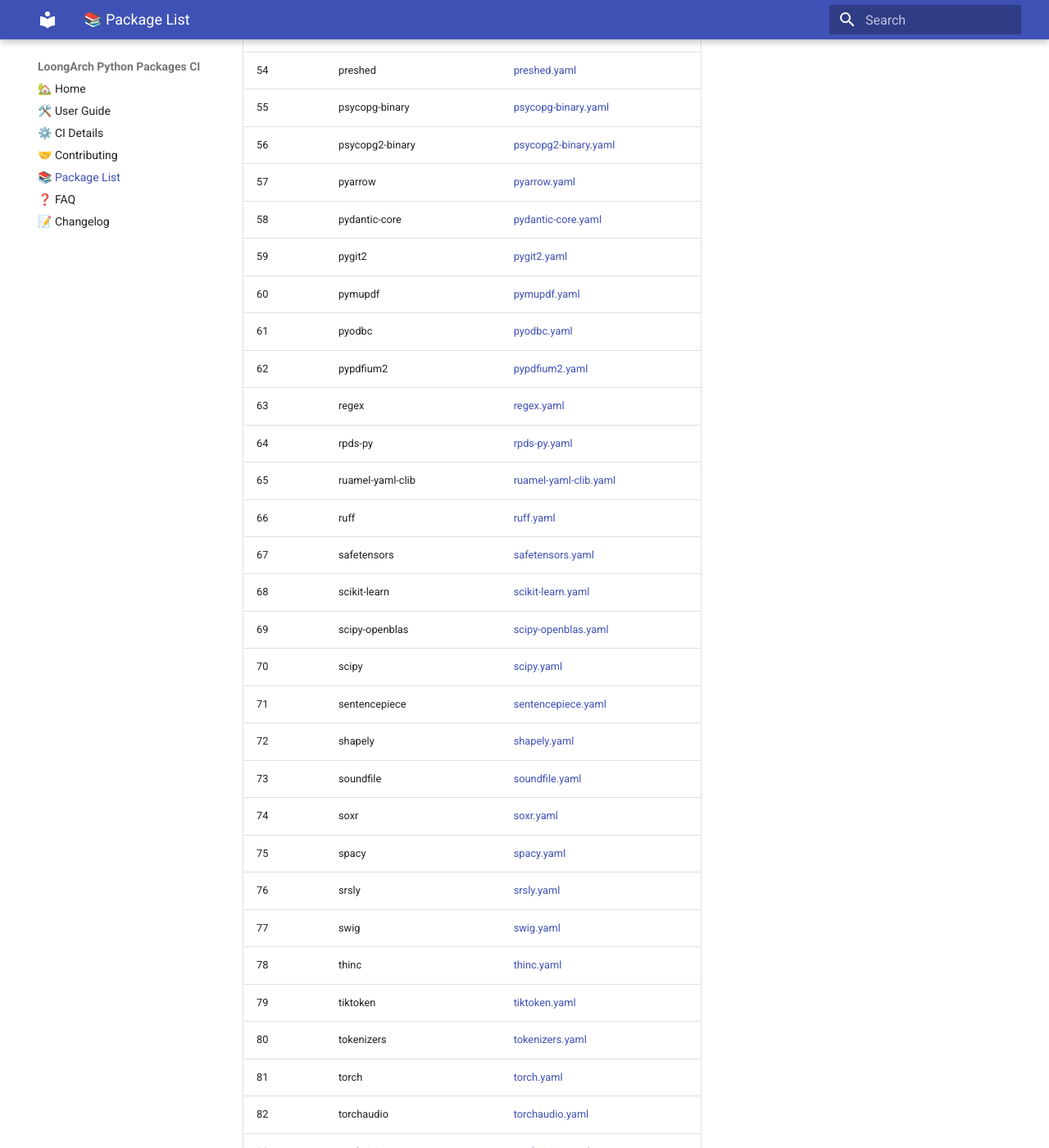
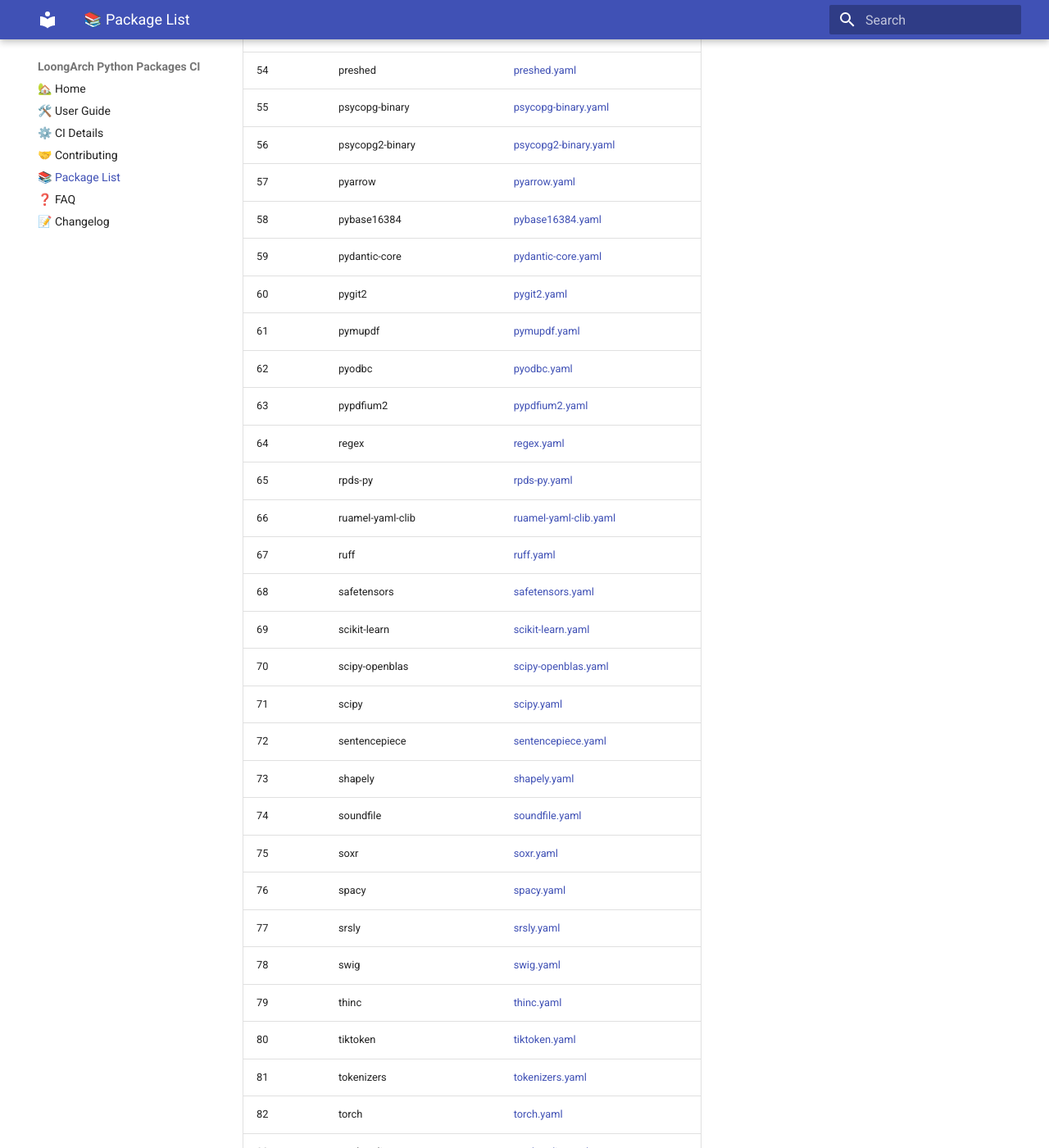
Before and after one commit to wxpppp/pypi, an MkDocs documentation site: the page built from docs/package-list.md, in a window 1280 px wide and 1400 px high, scrolled down 2572 px. Shown: the whole window at 82% size. Built offline with MkDocs 1.6.1 and Material for MkDocs 9.7.7, drawn with Linux system fonts in a browser that asks for light colours; some of the changed text lies outside the part shown.

Commit message:
auto: update bilingual README and package list docs

```diff
--- a/docs/package-list.md
+++ b/docs/package-list.md
@@ -59,36 +59,37 @@
 | 55 | psycopg-binary | [psycopg-binary.yaml](https://github.com/Loongson-Cloud-Community/pypi/blob/main/.github/workflows/psycopg-binary.yaml) |
 | 56 | psycopg2-binary | [psycopg2-binary.yaml](https://github.com/Loongson-Cloud-Community/pypi/blob/main/.github/workflows/psycopg2-binary.yaml) |
 | 57 | pyarrow | [pyarrow.yaml](https://github.com/Loongson-Cloud-Community/pypi/blob/main/.github/workflows/pyarrow.yaml) |
-| 58 | pydantic-core | [pydantic-core.yaml](https://github.com/Loongson-Cloud-Community/pypi/blob/main/.github/workflows/pydantic-core.yaml) |
-| 59 | pygit2 | [pygit2.yaml](https://github.com/Loongson-Cloud-Community/pypi/blob/main/.github/workflows/pygit2.yaml) |
-| 60 | pymupdf | [pymupdf.yaml](https://github.com/Loongson-Cloud-Community/pypi/blob/main/.github/workflows/pymupdf.yaml) |
-| 61 | pyodbc | [pyodbc.yaml](https://github.com/Loongson-Cloud-Community/pypi/blob/main/.github/workflows/pyodbc.yaml) |
-| 62 | pypdfium2 | [pypdfium2.yaml](https://github.com/Loongson-Cloud-Community/pypi/blob/main/.github/workflows/pypdfium2.yaml) |
-| 63 | regex | [regex.yaml](https://github.com/Loongson-Cloud-Community/pypi/blob/main/.github/workflows/regex.yaml) |
-| 64 | rpds-py | [rpds-py.yaml](https://github.com/Loongson-Cloud-Community/pypi/blob/main/.github/workflows/rpds-py.yaml) |
-| 65 | ruamel-yaml-clib | [ruamel-yaml-clib.yaml](https://github.com/Loongson-Cloud-Community/pypi/blob/main/.github/workflows/ruamel-yaml-clib.yaml) |
-| 66 | ruff | [ruff.yaml](https://github.com/Loongson-Cloud-Community/pypi/blob/main/.github/workflows/ruff.yaml) |
-| 67 | safetensors | [safetensors.yaml](https://github.com/Loongson-Cloud-Community/pypi/blob/main/.github/workflows/safetensors.yaml) |
-| 68 | scikit-learn | [scikit-learn.yaml](https://github.com/Loongson-Cloud-Community/pypi/blob/main/.github/workflows/scikit-learn.yaml) |
-| 69 | scipy-openblas | [scipy-openblas.yaml](https://github.com/Loongson-Cloud-Community/pypi/blob/main/.github/workflows/scipy-openblas.yaml) |
-| 70 | scipy | [scipy.yaml](https://github.com/Loongson-Cloud-Community/pypi/blob/main/.github/workflows/scipy.yaml) |
-| 71 | sentencepiece | [sentencepiece.yaml](https://github.com/Loongson-Cloud-Community/pypi/blob/main/.github/workflows/sentencepiece.yaml) |
-| 72 | shapely | [shapely.yaml](https://github.com/Loongson-Cloud-Community/pypi/blob/main/.github/workflows/shapely.yaml) |
-| 73 | soundfile | [soundfile.yaml](https://github.com/Loongson-Cloud-Community/pypi/blob/main/.github/workflows/soundfile.yaml) |
-| 74 | soxr | [soxr.yaml](https://github.com/Loongson-Cloud-Community/pypi/blob/main/.github/workflows/soxr.yaml) |
-| 75 | spacy | [spacy.yaml](https://github.com/Loongson-Cloud-Community/pypi/blob/main/.github/workflows/spacy.yaml) |
-| 76 | srsly | [srsly.yaml](https://github.com/Loongson-Cloud-Community/pypi/blob/main/.github/workflows/srsly.yaml) |
-| 77 | swig | [swig.yaml](https://github.com/Loongson-Cloud-Community/pypi/blob/main/.github/workflows/swig.yaml) |
-| 78 | thinc | [thinc.yaml](https://github.com/Loongson-Cloud-Community/pypi/blob/main/.github/workflows/thinc.yaml) |
-| 79 | tiktoken | [tiktoken.yaml](https://github.com/Loongson-Cloud-Community/pypi/blob/main/.github/workflows/tiktoken.yaml) |
-| 80 | tokenizers | [tokenizers.yaml](https://github.com/Loongson-Cloud-Community/pypi/blob/main/.github/workflows/tokenizers.yaml) |
-| 81 | torch | [torch.yaml](https://github.com/Loongson-Cloud-Community/pypi/blob/main/.github/workflows/torch.yaml) |
-| 82 | torchaudio | [torchaudio.yaml](https://github.com/Loongson-Cloud-Community/pypi/blob/main/.github/workflows/torchaudio.yaml) |
-| 83 | torchvision | [torchvision.yaml](https://github.com/Loongson-Cloud-Community/pypi/blob/main/.github/workflows/torchvision.yaml) |
-| 84 | ujson | [ujson.yaml](https://github.com/Loongson-Cloud-Community/pypi/blob/main/.github/workflows/ujson.yaml) |
-| 85 | uv | [uv.yaml](https://github.com/Loongson-Cloud-Community/pypi/blob/main/.github/workflows/uv.yaml) |
-| 86 | uvloop | [uvloop.yaml](https://github.com/Loongson-Cloud-Community/pypi/blob/main/.github/workflows/uvloop.yaml) |
-| 87 | xxhash | [xxhash.yaml](https://github.com/Loongson-Cloud-Community/pypi/blob/main/.github/workflows/xxhash.yaml) |
-| 88 | zope.interface | [zope.interface.yaml](https://github.com/Loongson-Cloud-Community/pypi/blob/main/.github/workflows/zope.interface.yaml) |
+| 58 | pybase16384 | [pybase16384.yaml](https://github.com/Loongson-Cloud-Community/pypi/blob/main/.github/workflows/pybase16384.yaml) |
+| 59 | pydantic-core | [pydantic-core.yaml](https://github.com/Loongson-Cloud-Community/pypi/blob/main/.github/workflows/pydantic-core.yaml) |
+| 60 | pygit2 | [pygit2.yaml](https://github.com/Loongson-Cloud-Community/pypi/blob/main/.github/workflows/pygit2.yaml) |
+| 61 | pymupdf | [pymupdf.yaml](https://github.com/Loongson-Cloud-Community/pypi/blob/main/.github/workflows/pymupdf.yaml) |
+| 62 | pyodbc | [pyodbc.yaml](https://github.com/Loongson-Cloud-Community/pypi/blob/main/.github/workflows/pyodbc.yaml) |
+| 63 | pypdfium2 | [pypdfium2.yaml](https://github.com/Loongson-Cloud-Community/pypi/blob/main/.github/workflows/pypdfium2.yaml) |
+| 64 | regex | [regex.yaml](https://github.com/Loongson-Cloud-Community/pypi/blob/main/.github/workflows/regex.yaml) |
+| 65 | rpds-py | [rpds-py.yaml](https://github.com/Loongson-Cloud-Community/pypi/blob/main/.github/workflows/rpds-py.yaml) |
+| 66 | ruamel-yaml-clib | [ruamel-yaml-clib.yaml](https://github.com/Loongson-Cloud-Community/pypi/blob/main/.github/workflows/ruamel-yaml-clib.yaml) |
+| 67 | ruff | [ruff.yaml](https://github.com/Loongson-Cloud-Community/pypi/blob/main/.github/workflows/ruff.yaml) |
+| 68 | safetensors | [safetensors.yaml](https://github.com/Loongson-Cloud-Community/pypi/blob/main/.github/workflows/safetensors.yaml) |
+| 69 | scikit-learn | [scikit-learn.yaml](https://github.com/Loongson-Cloud-Community/pypi/blob/main/.github/workflows/scikit-learn.yaml) |
+| 70 | scipy-openblas | [scipy-openblas.yaml](https://github.com/Loongson-Cloud-Community/pypi/blob/main/.github/workflows/scipy-openblas.yaml) |
+| 71 | scipy | [scipy.yaml](https://github.com/Loongson-Cloud-Community/pypi/blob/main/.github/workflows/scipy.yaml) |
+| 72 | sentencepiece | [sentencepiece.yaml](https://github.com/Loongson-Cloud-Community/pypi/blob/main/.github/workflows/sentencepiece.yaml) |
+| 73 | shapely | [shapely.yaml](https://github.com/Loongson-Cloud-Community/pypi/blob/main/.github/workflows/shapely.yaml) |
+| 74 | soundfile | [soundfile.yaml](https://github.com/Loongson-Cloud-Community/pypi/blob/main/.github/workflows/soundfile.yaml) |
+| 75 | soxr | [soxr.yaml](https://github.com/Loongson-Cloud-Community/pypi/blob/main/.github/workflows/soxr.yaml) |
+| 76 | spacy | [spacy.yaml](https://github.com/Loongson-Cloud-Community/pypi/blob/main/.github/workflows/spacy.yaml) |
+| 77 | srsly | [srsly.yaml](https://github.com/Loongson-Cloud-Community/pypi/blob/main/.github/workflows/srsly.yaml) |
+| 78 | swig | [swig.yaml](https://github.com/Loongson-Cloud-Community/pypi/blob/main/.github/workflows/swig.yaml) |
+| 79 | thinc | [thinc.yaml](https://github.com/Loongson-Cloud-Community/pypi/blob/main/.github/workflows/thinc.yaml) |
+| 80 | tiktoken | [tiktoken.yaml](https://github.com/Loongson-Cloud-Community/pypi/blob/main/.github/workflows/tiktoken.yaml) |
+| 81 | tokenizers | [tokenizers.yaml](https://github.com/Loongson-Cloud-Community/pypi/blob/main/.github/workflows/tokenizers.yaml) |
+| 82 | torch | [torch.yaml](https://github.com/Loongson-Cloud-Community/pypi/blob/main/.github/workflows/torch.yaml) |
+| 83 | torchaudio | [torchaudio.yaml](https://github.com/Loongson-Cloud-Community/pypi/blob/main/.github/workflows/torchaudio.yaml) |
+| 84 | torchvision | [torchvision.yaml](https://github.com/Loongson-Cloud-Community/pypi/blob/main/.github/workflows/torchvision.yaml) |
+| 85 | ujson | [ujson.yaml](https://github.com/Loongson-Cloud-Community/pypi/blob/main/.github/workflows/ujson.yaml) |
+| 86 | uv | [uv.yaml](https://github.com/Loongson-Cloud-Community/pypi/blob/main/.github/workflows/uv.yaml) |
+| 87 | uvloop | [uvloop.yaml](https://github.com/Loongson-Cloud-Community/pypi/blob/main/.github/workflows/uvloop.yaml) |
+| 88 | xxhash | [xxhash.yaml](https://github.com/Loongson-Cloud-Community/pypi/blob/main/.github/workflows/xxhash.yaml) |
+| 89 | zope.interface | [zope.interface.yaml](https://github.com/Loongson-Cloud-Community/pypi/blob/main/.github/workflows/zope.interface.yaml) |
 
 _This table is automatically generated by GitHub Actions._
```
Also changed, not shown: README.md (+34 -33 lines), README_zh.md (+32 -31 lines).
